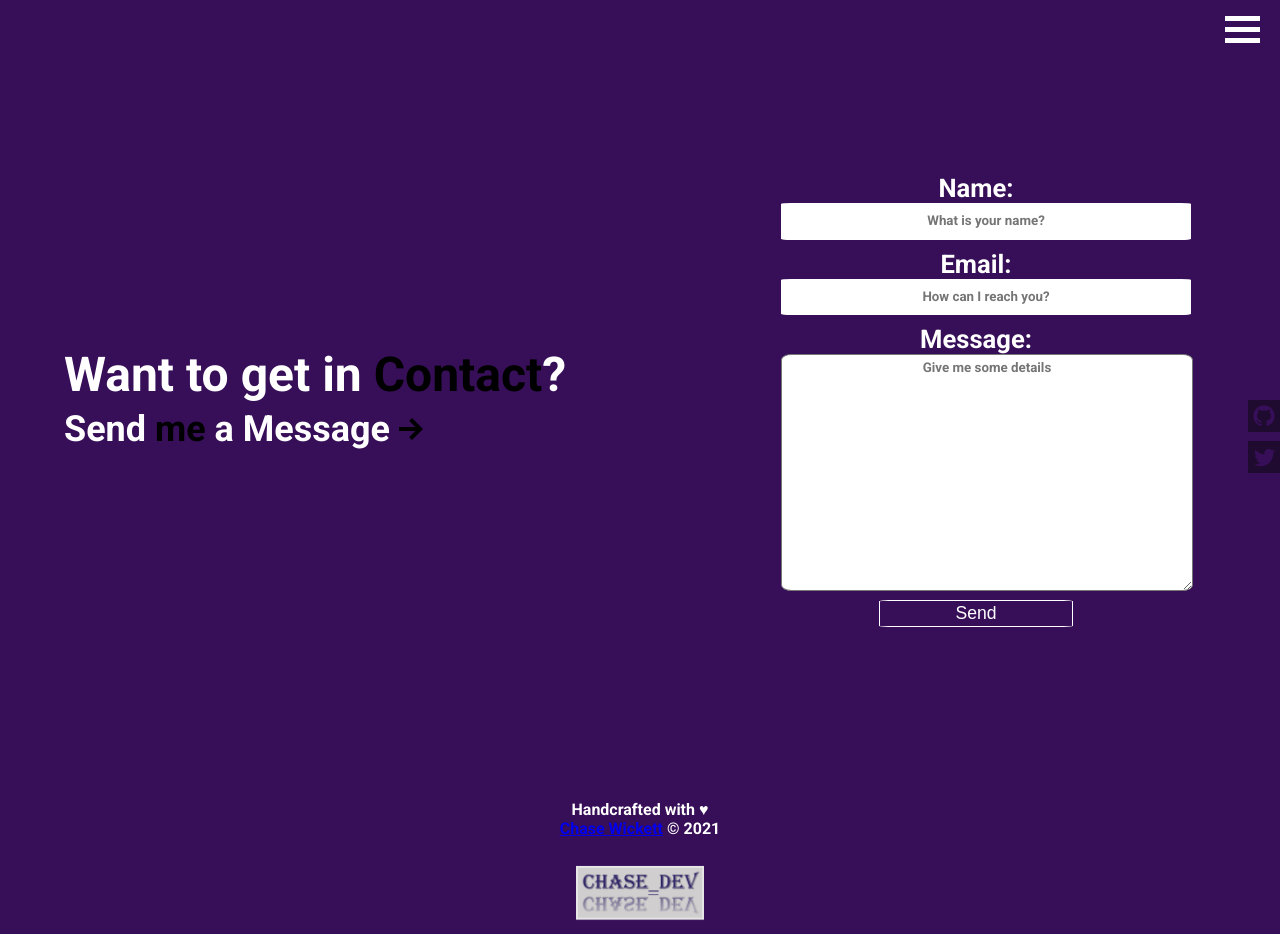
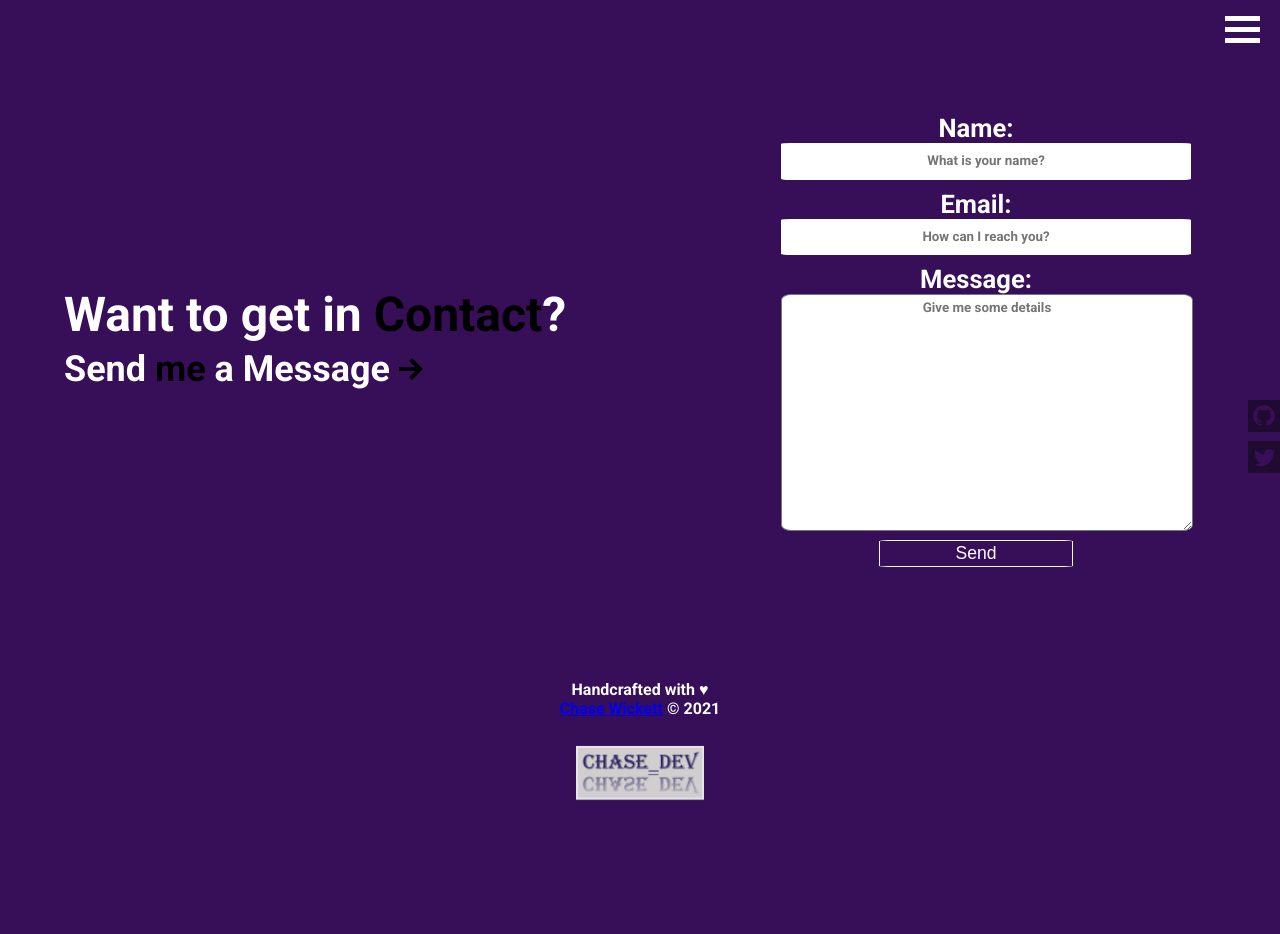
Before and after one commit to wickettc/portfolio, a React (Create React App) app: page /contact in a window 1280 px wide. After the commit the page ends 814 px from the top, so only its background shows below. Built offline with nearby package versions, Linux system fonts and the light colour scheme.

Commit message:
updated contact styles

```diff
--- a/src/css/Contact.css
+++ b/src/css/Contact.css
@@ -3,7 +3,7 @@
     justify-content: center;
     align-items: center;
     width: 100%;
-    height: 100vh;
+    height: 85vh;
     animation: 3s load-in-contact ease;
 }
 
--- a/src/pages/Contact.js
+++ b/src/pages/Contact.js
@@ -1,7 +1,6 @@
 import React, { useState } from 'react';
 import Popup from '../components/Popup';
 import '../css/Contact.css';
-import Footer from '../components/Footer';
 import emailjs from 'emailjs-com';
 
 const Contact = () => {
```
Also changed, not shown: 1 other file (tests, documents, lock files or other folders).
